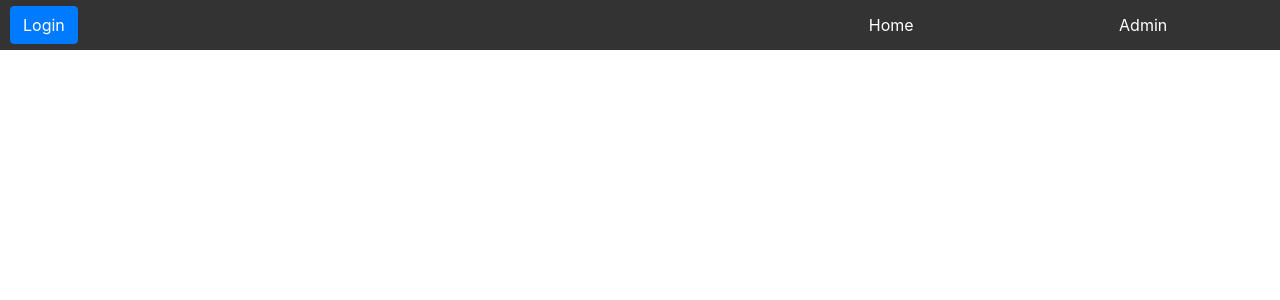
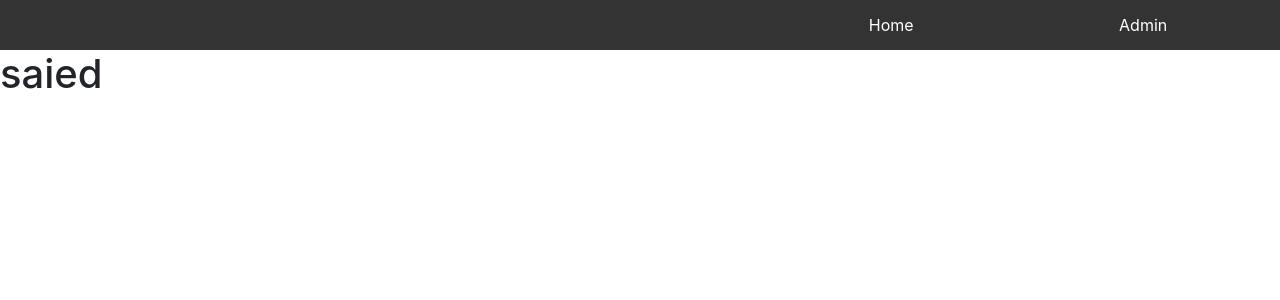
Before and after one commit to argolpour/cloths-crud, a React (Create React App) app: page /customer/1 in a window 1280 px wide. Before the commit this address had no page. Shown: the top 300 px of the page. Built offline with nearby package versions, Linux system fonts and the light colour scheme; data requests are answered from the project's data file.

Commit message:
login page is added

```diff
--- a/db.json
+++ b/db.json
@@ -275,6 +275,14 @@
       "lastname": "golpour",
       "username": "admin",
       "pasword": "admin123"
+    },
+    {
+      "id": 2,
+      "email": "ahmad@gmail.com",
+      "firstname": "ahmad",
+      "lastname": "bodaghi",
+      "username": "ahmad",
+      "pasword": "ahmad123"
     }
   ],
   "customers": [
@@ -289,8 +297,8 @@
         "town": "baharestan",
         "address": "baharestan street first alley nimber 48"
       },
-      "username": "sajadkarimi",
-      "pasword": "123456"
+      "username": "ss",
+      "password": "123"
     },
     {
       "firstname": "ahmad",
@@ -304,7 +312,7 @@
         "address": "baharestan street first alley nimber 48"
       },
       "username": "ahmadsj",
-      "pasword": "ahmad654321"
+      "password": "ahmad654321"
     },
     {
       "firstname": "ahmad",
@@ -318,7 +326,7 @@
         "address": "baharestan street first alley nimber 48"
       },
       "username": "milad2021",
-      "pasword": "milad123456"
+      "password": "milad123456"
     },
     {
       "firstname": "afshin",
@@ -332,7 +340,7 @@
         "address": "baharestan street first alley nimber 48"
       },
       "username": "afshinahmadi",
-      "pasword": "qazxsw"
+      "password": "qazxsw"
     }
   ]
 }
--- a/src/App.js
+++ b/src/App.js
@@ -14,10 +14,13 @@ import UserState from './components/contexts/userContext/UserState';
 import CreateUser from './components/pages/admin/users/CreateUser';
 import ProductInfo from './components/pages/productinfo/ProductInfo';
 import Login from './components/pages/login/Login';
+import CustomerState from './components/contexts/customer/CustomerState';
+import Invoice from './components/pages/invoice/Invoice';
 function App() {
   return (
 <>
 <Router>
+  <CustomerState>
   <UserState>
   <CategoryState>
   <ProductState>
@@ -47,10 +50,12 @@ function App() {
     <Route path="/product/:id" element={<ProductInfo/>}>
     </Route>
     <Route path="/login" element={<Login/>}></Route>
+    <Route path="/customer/:id" element={<Invoice/>}></Route>
   </Routes>
   </ProductState>
   </CategoryState>
   </UserState>
+  </CustomerState>
 </Router>
 </>
   );
--- a/src/components/UI/header/Header.js
+++ b/src/components/UI/header/Header.js
@@ -4,7 +4,7 @@ const Header = () => {
     return (
         <header className="header">
             <div className="login">
-                <button className="btn btn-primary">Login</button>
+                {/* <button className="btn btn-primary">Login</button> */}
             </div>
             <nav className="nav">
                 <ul>
--- a/src/components/contexts/Types.js
+++ b/src/components/contexts/Types.js
@@ -5,4 +5,7 @@ export const DELETE_PRODUCT="DELETE-PRODUCT"
 export const GET_CATEGORIES="GET_CATEGORIES"
 export const DELETE_CATEGORY="DELETE-CATEGORY"
 export const GET_USER="GET_USER";
-export const DELETE_USER="DELETE_USER"
+export const DELETE_USER="DELETE_USER";
+export const GET_CUSTOMERS="GET_CUSTOMERS"
+export const GET_CUSTOMER="GET_CUSTOMER"
+export const DELETE_CUSTOMER="DELETE_CUSTOMER"
--- /dev/null
+++ b/src/components/contexts/customer/CustomerReducer.js
@@ -0,0 +1,16 @@
+import {GET_CUSTOMERS,DELETE_CUSTOMER, GET_CUSTOMER} from './../Types';
+const CustomerReducer=(state,action)=>{
+
+    switch (action.type) {
+        case GET_CUSTOMERS:
+            return ({...state,customers:action.payload})
+            case GET_CUSTOMER:
+                return ({...state,customer:action.payload})
+            case DELETE_CUSTOMER:
+                return ({...state,customers:state.customers.filter(customer=>customer.id!==action.payload)})
+      default:
+          return state;
+
+    }
+}
+export default CustomerReducer
--- /dev/null
+++ b/src/components/contexts/customer/CustomerState.js
@@ -0,0 +1,63 @@
+import CustomerContext from './CutomerContext';
+import { useReducer } from 'react';
+import {  GET_CUSTOMERS, DELETE_CUSTOMER, GET_CUSTOMER } from './../Types';
+import CustomerReducer from './CustomerReducer';
+const CustomerState = ({children}) => {
+    const initialState={
+       customers:[],
+       customer:{}
+    }
+    const [state, dispatch] = useReducer(CustomerReducer, initialState)
+    //.........get Customers..........
+    const getCustomers=async()=>{
+        const response=await fetch('http://localhost:5000/customers')
+        const data=await response.json();
+        dispatch({type:GET_CUSTOMERS,payload:data})
+    }
+    //.........get Customer..........
+    const getCustomer=async(id)=>{
+        const response=await fetch(`http://localhost:5000/customers/${id}`)
+        const data=await response.json();
+        console.log(data);
+        dispatch({type:GET_CUSTOMER,payload:data})
+    }
+        //.........create Customer..........
+        const createCustomer=async(values)=>{
+            const response=await fetch('http://localhost:5000/customers',{
+                method:"POST",
+                body:JSON.stringify(values),
+                headers:{
+                    "Content-type":"Application/json"
+                }
+            })
+            return response;
+        }
+
+        //...............delete customer.......
+        const deleteCustomer=async(id)=> {
+        const response=await fetch(`http://localhost:5000/customers/${id}`,{
+            method:"DELETE"
+        })
+        dispatch({type: DELETE_CUSTOMER,payload:id})
+        return response;
+        }
+         //...............Update Customer.......
+         const updateCustomer=async(values,id)=>{
+             const response=fetch(`http://localhost:5000/Customer/${id}`,{
+                 method:"PUT",
+                 body:JSON.stringify(values),
+                 headers:{
+                     "Content-type":"Application/json"
+                 }
+             })
+             return response;
+         }
+
+    return (
+       <CustomerContext.Provider value={{...state,getCustomers,getCustomer,createCustomer,deleteCustomer,updateCustomer}}>
+           {children}
+       </CustomerContext.Provider>
+    )
+}
+
+export default CustomerState
--- /dev/null
+++ b/src/components/contexts/customer/CutomerContext.js
@@ -0,0 +1,4 @@
+import { createContext } from "react";
+
+const CustomerContext=createContext()
+export default CustomerContext
--- /dev/null
+++ b/src/components/pages/invoice/Invoice.js
@@ -0,0 +1,18 @@
+import CustomerContext from './../../contexts/customer/CutomerContext';
+import { useContext, useEffect } from 'react';
+import { useParams } from 'react-router-dom';
+const Invoice = () => {
+    const {getCustomer,customer} =useContext(CustomerContext)
+    const {id}=useParams()
+    useEffect(() => {
+       getCustomer(id)
+    }, [])
+    console.log(customer);
+    return (
+        <div>
+            <h1>{customer.firstname}</h1>
+        </div>
+    )
+}
+
+export default Invoice
--- a/src/components/pages/login/Login.js
+++ b/src/components/pages/login/Login.js
@@ -1,7 +1,49 @@
+import {styles} from './styles'
+import loginImage from '../../../images/loginImage.jpg'
+import { useState, useContext, useEffect } from 'react';
+import CustomerContext from './../../contexts/customer/CutomerContext';
+import { useNavigate } from 'react-router-dom';
 const Login = () => {
+    const classes=styles()
+    const navigate=useNavigate()
+    const [userName, setUserName] = useState()
+    const [password, setPassword] = useState()
+    const [error, setError] = useState("")
+    const {getCustomers,customers}=useContext(CustomerContext)
+
+      useEffect(() => {
+      getCustomers()
+      // eslint-disable-next-line
+    }, [])
+
+    const loginHandler=(e)=>{
+
+        if(userName && password){
+            const customer=customers.find(customer=>customer.username===userName && customer.password===password)
+            if (customer!==undefined){
+             navigate(`/customer/${customer.id}?name=${customer.firstname}_${customer.lastname}`)
+            }else {
+              setError("username or password is wrong")
+            }
+        }
+        e.preventDefault()
+
+    }
     return (
-        <div>
-            Login
+        <div className={classes.wrapper} >
+            <img src={loginImage} alt="login-image"/>
+            <div className={classes.loginWrapper}>
+                <h2>Log In</h2>
+                {error && <li className={classes.error}>{error}</li>}
+            <form className="form-group" onSubmit={(e)=>{loginHandler(e)}}>
+            <label htmlFor="username">User Name:</label>
+            <input type="text" className="form-control" id="username" autoComplete="off" value={userName} onChange={(e)=>(setUserName(e.target.value))} onKeyUp={()=>{setError('')}}/>
+            <label htmlFor="password">Password:</label>
+            <input type="password" className="form-control" id="password" value={password} onChange={(e)=>(setPassword(e.target.value))}  onKeyUp={()=>{setError('')}}/>
+            <button type="submit" className="btn btn-dark btn-block">Login</button>
+            </form>
+
+            </div>
         </div>
     )
 }
--- /dev/null
+++ b/src/components/pages/login/styles.js
@@ -0,0 +1,43 @@
+import {createUseStyles} from 'react-jss'
+
+export const styles=createUseStyles({
+    wrapper:{
+        width:'100%',
+        position:'relative',
+        '& img':{
+            width:'100%',
+            height:'calc(100vh - 50px)'
+        },
+        '& div':{
+            width:400,
+            height:500,
+            position:'absolute',
+            top:'50%',
+            left:'50%',
+            transform:'translate(-50% , -50%)',
+            padding:'70px 30px',
+            background: 'rgb(34,193,195)',
+            background:'  linear-gradient(0deg, rgba(34,193,195,1) 0%, rgba(241,178,44,1) 100%)' ,
+            borderRadius:10,
+            '& label':{
+                marginTop:20,
+                fontsize:20,
+                fontWeight:'bold'
+            },
+            '& button':{
+                marginTop:50,
+                borderRadius:10
+            },
+            '& input':{
+                borderRadius:10
+            }
+
+        }
+
+    },
+    error:{
+        fontWeight:'bold',
+        fontSize:14,
+        color:'red'
+    }
+})
```
Also changed, not shown: src/images/loginImage.jpg (added).
